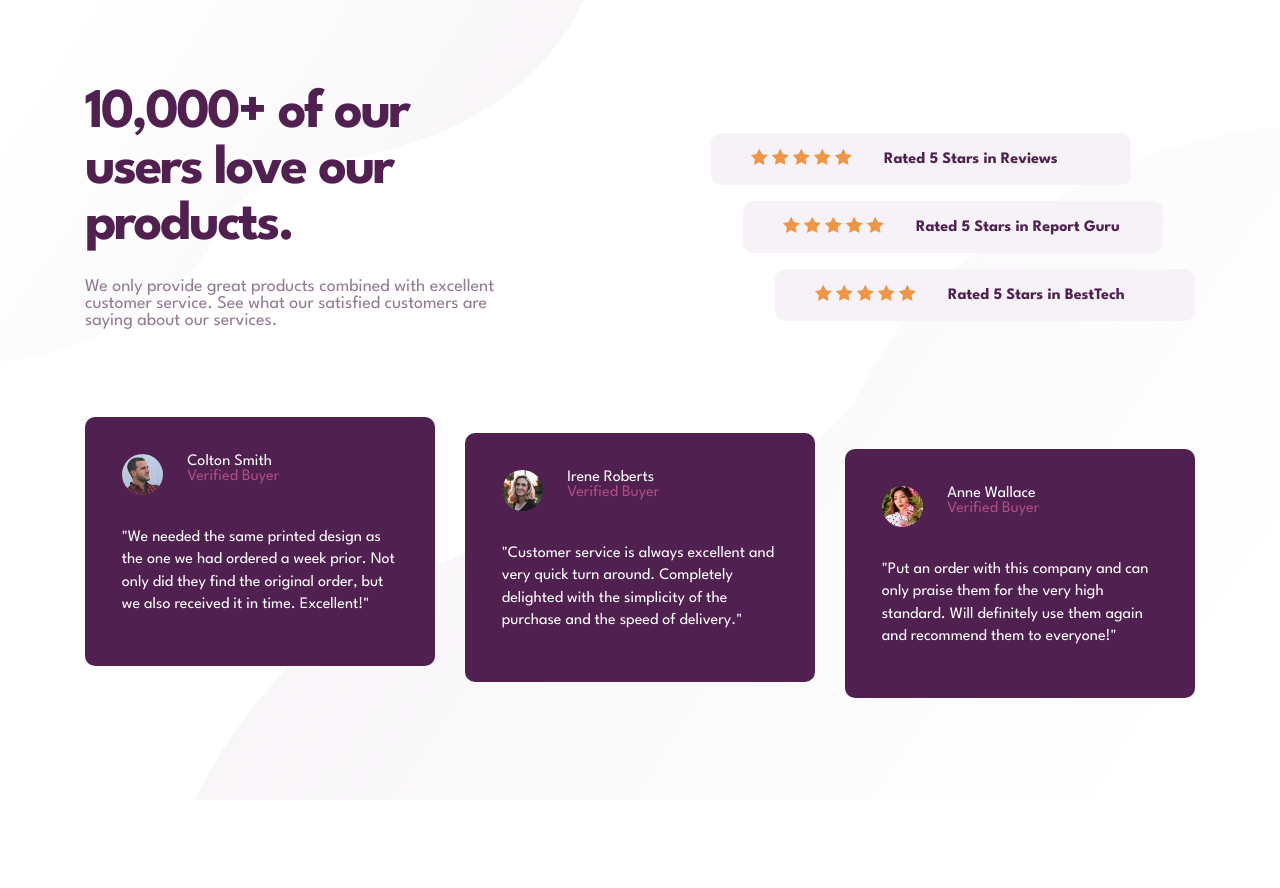
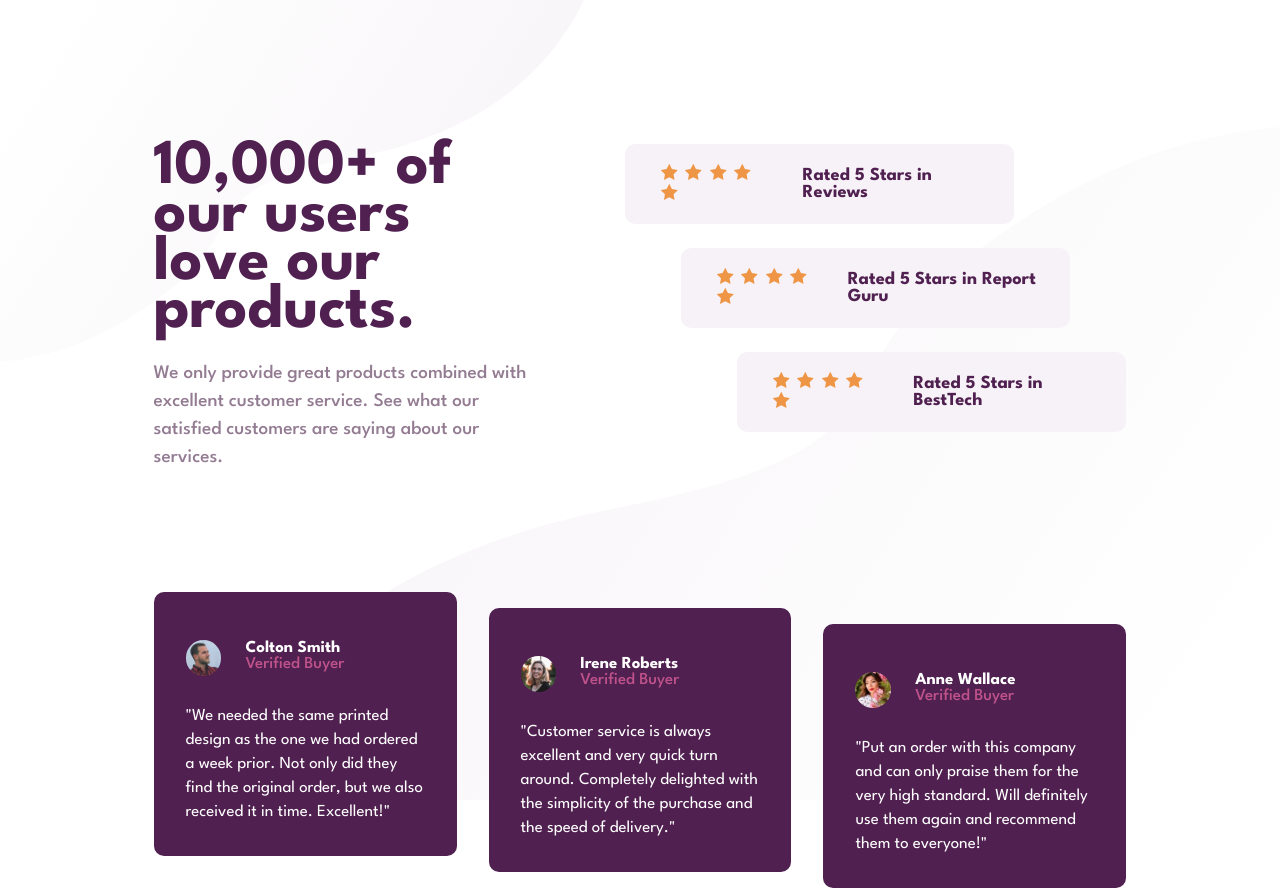
Before and after one commit to kprosek/09_social-proof-section, a plain HTML site: page index.html in a window 1280 px wide. Before the commit the page ends 800 px from the top, so only its background shows below. Drawn offline with Linux system fonts and the light colour scheme.

Commit message:
09_13-12-2022

```diff
--- a/index.html
+++ b/index.html
@@ -22,7 +22,7 @@
       </section>
 
       <div class="section-ratings">
-        <div class="container-ratings ratings-one">
+        <div class="container-ratings">
           <div class="rating">
             <img
               class="img-icon-star"
@@ -53,7 +53,7 @@
           <p class="paragraph-ratings">Rated 5 Stars in Reviews</p>
         </div>
 
-        <div class="container-ratings ratings-two">
+        <div class="container-ratings">
           <div class="rating">
             <img
               class="img-icon-star"
@@ -118,30 +118,30 @@
     </header>
 
     <main>
-      <div class="container-card card-one">
+      <div class="container-card">
         <div class="profile-info">
           <img src="images/image-colton.jpg" alt="profile picture" />
           <div class="profile-content">
-            <p class="paragraph-profile">Colton Smith</p>
-            <p class="paragraph-regular-magenta">Verified Buyer</p>
+            <p class="paragraph-profile-info">Colton Smith</p>
+            <p class="paragraph-profile-sub">Verified Buyer</p>
           </div>
         </div>
-        <p class="paragraph-regular-white">
+        <p class="paragraph-card">
           "We needed the same printed design as the one we had ordered a week
           prior. Not only did they find the original order, but we also received
           it in time. Excellent!"
         </p>
       </div>
 
-      <div class="container-card card-two">
+      <div class="container-card">
         <div class="profile-info">
           <img src="images/image-irene.jpg" alt="profile picture" />
           <div class="profile-content">
-            <p class="paragraph-profile">Irene Roberts</p>
-            <p class="paragraph-regular-magenta">Verified Buyer</p>
+            <p class="paragraph-profile-info">Irene Roberts</p>
+            <p class="paragraph-profile-sub">Verified Buyer</p>
           </div>
         </div>
-        <p class="paragraph-regular-white">
+        <p class="paragraph-card">
           "Customer service is always excellent and very quick turn around.
           Completely delighted with the simplicity of the purchase and the speed
           of delivery."
@@ -152,11 +152,11 @@
         <div class="profile-info">
           <img src="images/image-anne.jpg" alt="profile picture" />
           <div class="profile-content">
-            <p class="paragraph-profile">Anne Wallace</p>
-            <p class="paragraph-regular-magenta">Verified Buyer</p>
+            <p class="paragraph-profile-info">Anne Wallace</p>
+            <p class="paragraph-profile-sub">Verified Buyer</p>
           </div>
         </div>
-        <p class="paragraph-regular-white">
+        <p class="paragraph-card">
           "Put an order with this company and can only praise them for the very
           high standard. Will definitely use them again and recommend them to
           everyone!"
--- a/styles.css
+++ b/styles.css
@@ -1,213 +1,258 @@
-@import url("https://fonts.googleapis.com/css2?family=League+Spartan:wght@400;500;700&display=swap");
+@import url('https://fonts.googleapis.com/css2?family=League+Spartan:wght@400;500;700&display=swap');
 
-* {
+:root {
+  --magenta-300: hsl(300, 43%, 22%);
+  --magenta-200: hsl(303, 10%, 53%);
+  --magenta-100: hsl(300, 24%, 96%);
+  --pink: hsl(333, 80%, 67%);
+  --white: hsl(0, 0%, 100%);
+}
+
+*,
+*::before,
+*::after {
   box-sizing: border-box;
   margin: 0;
   padding: 0;
-
-  --magenta-300: hsl(300, 43%, 22%);
-  --pink: hsl(333, 80%, 67%);
-  --magenta-200: hsl(303, 10%, 53%);
-  --magenta-100: hsl(300, 24%, 96%);
-  --white: hsl(0, 0%, 100%);
-
-  font-family: "League Spartan";
-  font-size: 1rem;
 }
 
 body {
-  background-color: var(--white);
-  background-image: url("images/bg-pattern-top-desktop.svg"),
-    url("images/bg-pattern-bottom-desktop.svg");
+  display: flex;
+  flex-direction: column;
+  align-items: center;
+
+  font-family: 'League Spartan';
+  font-size: 1rem;
+
+  background-image: url(images/bg-pattern-top-mobile.svg),
+    url(images/bg-pattern-bottom-mobile.svg);
   background-repeat: no-repeat;
-  background-position: top left, bottom right;
+  background-position: top, bottom;
 }
 
 @media (min-width: 1200px) {
   body {
     height: 100vh;
-    display: flex;
-    flex-direction: column;
-    justify-content: center;
+    background-image: url(images/bg-pattern-top-desktop.svg),
+      url(images/bg-pattern-bottom-desktop.svg);
+
+    background-position: top left, bottom right;
+
+    padding: 3rem 8rem;
   }
 }
 
 /* HEADER */
 
 header {
-  max-width: 330px;
+  width: 95%;
+  max-width: 320px;
+  margin: 6rem auto 2rem auto;
+
   text-align: center;
-
-  margin: 5rem auto 1rem auto;
 }
 
+.section-ratings {
+  width: 100%;
+}
+
+.container-ratings {
+  width: 100%;
+  margin: 0 auto;
+  padding: 1rem;
+  background-color: var(--magenta-100);
+  border-radius: 10px;
+}
+
+.container-ratings:nth-child(1),
+.container-ratings:nth-child(2) {
+  margin-bottom: 1rem;
+}
+
+/* styles */
+
 h1 {
-  width: 70%;
-  margin: 0 auto;
+  color: var(--magenta-300);
   font-size: 2.5rem;
-  color: var(--magenta-300);
-  font-weight: 700;
-  letter-spacing: -0.15rem;
-  line-height: 2.5rem;
+  line-height: 2rem;
 }
 
 .paragraph-header {
   color: var(--magenta-200);
-  font-size: 1.12rem;
+  font-weight: 500;
+  font-size: 1.05rem;
+  line-height: 1.5rem;
   margin: 1.5rem 0 2.5rem 0;
 }
 
-.container-ratings {
-  margin: 1rem auto;
-  padding: 1em;
-
-  background-color: var(--magenta-100);
-  border-radius: 10px;
+.img-icon-star {
+  margin-right: 0.2rem;
 }
 
-.img-icon-star {
-  display: inline-block;
-  margin-bottom: 0.5rem;
+.img-icon-star:nth-child(5) {
+  margin-right: 0;
 }
 
 .paragraph-ratings {
+  color: var(--magenta-300);
   font-weight: 700;
-  color: var(--magenta-300);
+  margin-top: 0.5rem;
 }
 
 @media (min-width: 1200px) {
   header {
-    max-width: 1110px;
+    display: flex;
+    justify-content: space-between;
 
-    display: flex;
-    align-items: center;
-    justify-content: space-between;
+    max-width: 1440px;
     text-align: left;
   }
 
-  .section-title {
-    width: 50%;
-  }
-
+  .section-title,
   .section-ratings {
-    width: 50%;
-    display: flex;
-    flex-direction: column;
-    align-items: flex-end;
-  }
-
-  h1 {
-    margin: 0;
-    font-size: 3.5rem;
-    line-height: 3.5rem;
-  }
-
-  .paragraph-header {
-    width: 80%;
-    margin: 1.5rem 0 2.5rem 0;
+    width: 40%;
   }
 
   .container-ratings {
     display: flex;
     align-items: center;
-    width: 420px;
-    margin: 0.5rem 0;
+    padding: 1.25rem;
   }
 
-  .ratings-one {
-    position: relative;
-    right: 5vw;
+  .container-ratings:nth-child(1),
+  .container-ratings:nth-child(2) {
+    margin-bottom: 1.5rem;
   }
 
-  .ratings-two {
+  .container-ratings:nth-child(1) {
     position: relative;
-    right: 2.5vw;
+    left: -7rem;
+  }
+
+  .container-ratings:nth-child(2) {
+    position: relative;
+    left: -3.5rem;
+  }
+
+  /* styles */
+
+  h1 {
+    color: var(--magenta-300);
+    font-size: 4rem;
+    line-height: 3rem;
+  }
+
+  .paragraph-header {
+    font-size: 1.2rem;
+    line-height: 1.75rem;
   }
 
   .rating {
-    margin: 0 2rem 0 1.5rem;
-  }
-
-  .img-icon-star {
-    display: inline-block;
-    margin-bottom: 0;
+    margin-left: 1rem;
   }
 
   .paragraph-ratings {
-    font-weight: 700;
-    color: var(--magenta-300);
+    font-size: 1.15rem;
+    margin-left: 2rem;
+    margin-top: 0;
   }
 }
 
 /* MAIN */
 
 main {
-  width: 90%;
-  max-width: 330px;
-  margin: 3rem auto 5rem auto;
+  width: 95%;
+  max-width: 320px;
+  margin-bottom: 4rem;
 }
 
 .container-card {
-  margin: 1em 0;
-  padding: 2.3em;
   background-color: var(--magenta-300);
   border-radius: 10px;
+  padding: 2rem;
+}
 
-  color: var(--white);
-  text-align: left;
+.container-card:nth-child(1),
+.container-card:nth-child(2) {
+  margin-bottom: 1rem;
 }
 
 .profile-info {
   display: flex;
-  margin-bottom: 1.5em;
+  margin-bottom: 1.75rem;
 }
 
 .profile-content {
-  margin-left: 1.5em;
+  margin-left: 1.5rem;
 }
+
+/* styles */
 
 .profile-info img {
   width: 15%;
   border-radius: 50%;
 }
 
-.paragraph-profile {
-  font-weight: 400;
+.paragraph-profile-info {
+  color: var(--white);
+  font-weight: 700;
 }
 
-.paragraph-regular-magenta {
+.paragraph-profile-sub {
   color: var(--pink);
-  opacity: 0.6;
+  font-weight: 500;
+  opacity: 0.7;
 }
 
-.paragraph-regular-white {
-  line-height: 1.4rem;
+.paragraph-card {
+  color: var(--white);
+  line-height: 1.5rem;
 }
 
 @media (min-width: 1200px) {
   main {
-    max-width: 1110px;
+    display: grid;
+    grid-template-columns: 1fr 1fr 1fr;
+    column-gap: 2rem;
 
-    display: flex;
-    justify-content: space-between;
+    margin-top: 5rem;
+    margin-bottom: 0;
+    max-width: 1440px;
   }
 
   .container-card {
-    max-width: 350px;
+    padding: 3rem 2rem 2rem;
   }
 
-  .card-one {
-    position: relative;
-    top: -4vh;
+  .container-card:nth-child(1),
+  .container-card:nth-child(2) {
+    margin-bottom: 0;
   }
 
-  .card-two {
+  .container-card:nth-child(1) {
     position: relative;
-    top: -2vh;
+    top: -2rem;
   }
 
-  .paragraph-regular-white {
-    line-height: 1.4rem;
-    padding: 0.5rem 0 0.8rem 0;
+  .container-card:nth-child(2) {
+    position: relative;
+    top: -1rem;
+  }
+
+  .profile-info {
+    display: flex;
+    margin-bottom: 1.75rem;
+  }
+
+  .profile-content {
+    margin-left: 1.5rem;
+  }
+
+  /* styles */
+
+  .paragraph-profile-info,
+  .paragraph-profile-sub,
+  .paragraph-card {
+    font-size: 1.05rem;
   }
 }
```
